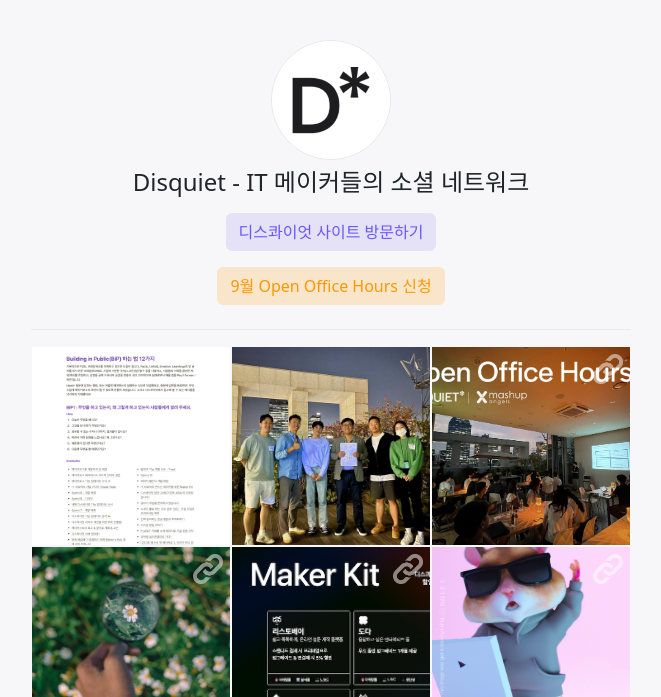
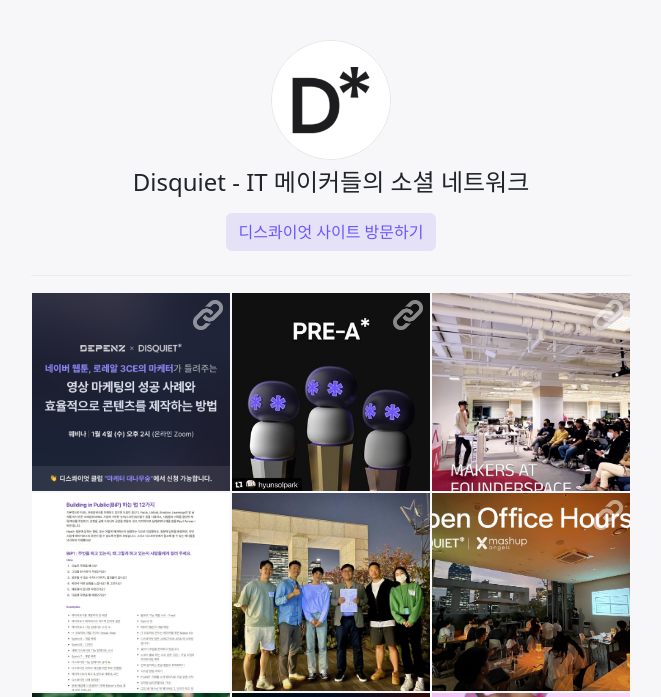
Before and after one commit to Han-park/disquiet-link, a plain HTML site: page index.html in a window 1280 px wide. Shown: the top 697 px of the page, without its empty margins (309-970 px from the left). Drawn offline with nearby package versions, Linux system fonts and the light colour scheme.

Commit message:
3 posting

```diff
--- a/index.html
+++ b/index.html
@@ -20,14 +20,32 @@
                 <button type="button" class="btn btn-primary m-2" style="color: #6D55FF; background-color: #E5E2F8; border-color: #E5E2F8;">디스콰이엇 사이트 방문하기</button>
                 </a>
                         <br>
-                <a href="https://disquiet.io/@kwondoeon/makerlog/2058?utm_source=instagram&utm_medium=linked">
-                <button type="button" class="btn btn-primary m-2" style="color: #cfcfcf; background-color: #ff990030 !important; border-color: transparent !important; color: #FF9700;">9월 Open Office Hours 신청</button>
-                </a>
         </div>
         <hr style="color: #CCCCCC">
         <div class="posts-box">
 
             <div class="row" style="margin: 0px !important;">
+                <div class="col-4">
+                    <a href="https://disquiet.io/@avocado/makerlog/4978?utm_source=instagram&utm_medium=linked">
+                        <img class="img" src="img/36.png" alt="">
+                        <img class="link-symbol" src="src/link-symbol.png" alt="">
+                    </a>
+                </div>
+
+                <div class="col-4">
+                    <a href="https://disquiet.io/@hpark0011/makerlog/3221?utm_source=instagram&utm_medium=linked">
+                        <img class="img" src="img/35.jpg" alt="">
+                        <img class="link-symbol" src="src/link-symbol.png" alt="">
+                    </a>
+                </div>
+
+                <div class="col-4">
+                    <a href="https://disquiet.io/@makgullina/makerlog/2677?utm_source=instagram&utm_medium=linked">
+                        <img class="img" src="img/34.jpg" alt="">
+                        <img class="link-symbol" src="src/link-symbol.png" alt="">
+                    </a>
+                </div>
+
 
                 <div class="col-4">
                     <a href="https://disquiet.io/product/building-in-public-플레이북-by-디스콰이엇?utm_source=instagram&utm_medium=linked">
```
Also changed, not shown: img/34.jpg (added), img/35.jpg (added), img/36.png (added), 2 other files.
